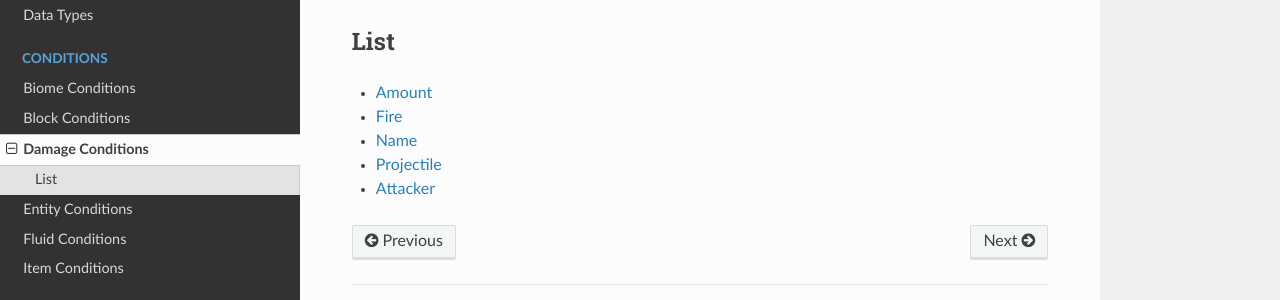
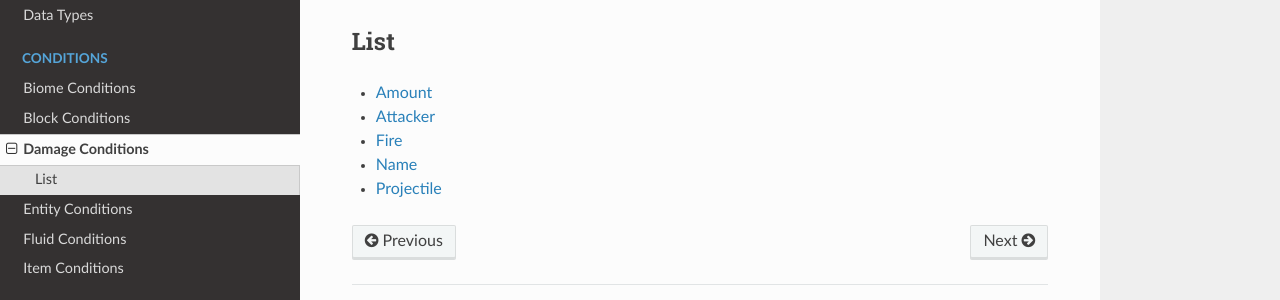
Before and after one commit to apace100/origins-docs, an MkDocs documentation site: the page built from docs/damage_conditions.md, in a window 1280 px wide. Shown: the part 208-508 px from the top of the page. Built offline with MkDocs 1.6.1, drawn with Linux system fonts in a browser that asks for light colours; nearby versions of some CDN libraries.

```diff
--- a/docs/damage_conditions.md
+++ b/docs/damage_conditions.md
@@ -9,7 +9,7 @@ Damage Conditions operate on a combination of `DamageSource` and `Float`, allowi
 ## List
 
 * [Amount](amount)
+* [Attacker](attacker)
 * [Fire](fire)
 * [Name](name)
 * [Projectile](projectile)
-* [Attacker](attacker)
```
